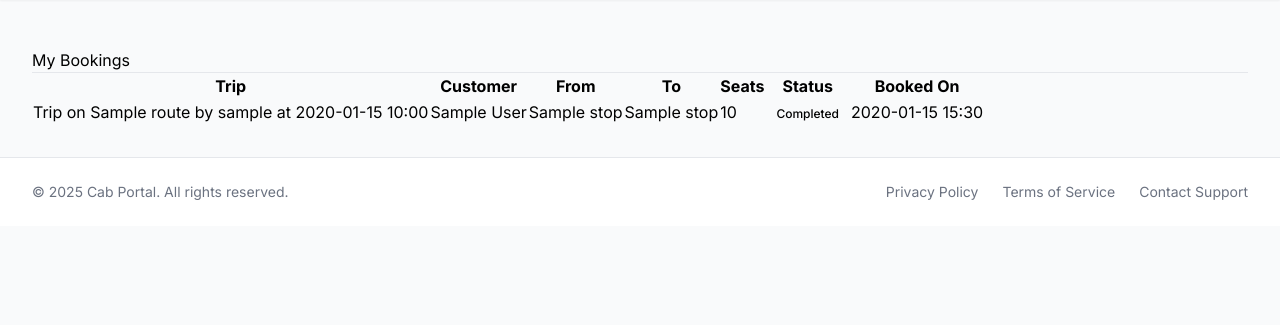
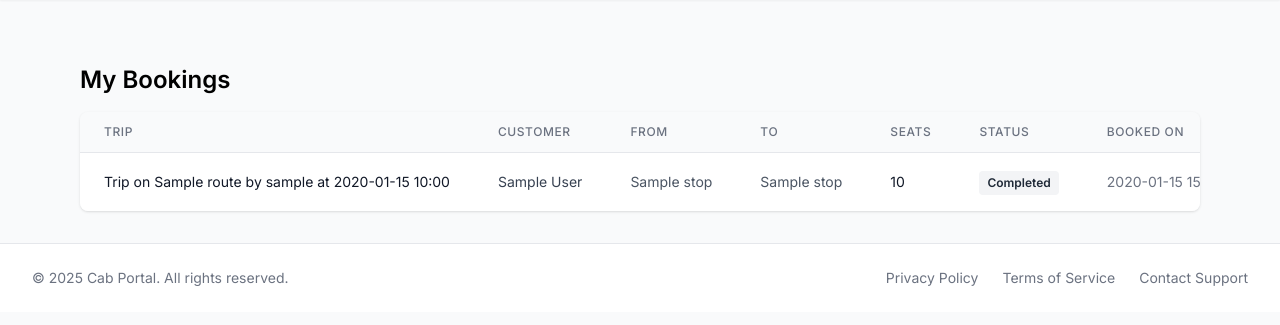
Before and after one commit to Ashutosh1910/cabportal, a Django app: page /vendor-bookings/ in a window 1280 px wide. Shown: the part 149-474 px from the top of the page. Run offline with Django 4.2, Linux system fonts and the light colour scheme; a user stored in the database is signed in; tables that the repository leaves empty hold one stand-in row (values such as "Sample post"); some libraries are stand-ins or nearby versions.

Commit message:
added cab flow2

```diff
--- a/main/templates/main/vendor_bookings.html
+++ b/main/templates/main/vendor_bookings.html
@@ -1,40 +1,50 @@
 {% extends 'main/base.html' %}
 
 {% block content %}
-<div class="container mt-4">
-    <h2>My Bookings</h2>
-    <hr>
+<div class="max-w-6xl mx-auto mt-8 px-4">
+    <div class="flex items-center justify-between mb-4">
+        <h2 class="text-2xl font-semibold">My Bookings</h2>
+    </div>
+
     {% if bookings %}
-        <table class="table table-striped table-hover">
-            <thead class="thead-dark">
+    <div class="overflow-x-auto bg-white rounded-lg shadow">
+        <table class="min-w-full divide-y divide-gray-200">
+            <thead class="bg-gray-50">
                 <tr>
-                    <th>Trip</th>
-                    <th>Customer</th>
-                    <th>From</th>
-                    <th>To</th>
-                    <th>Seats</th>
-                    <th>Status</th>
-                    <th>Booked On</th>
+                    <th class="px-6 py-3 text-left text-xs font-medium text-gray-500 uppercase tracking-wider">Trip</th>
+                    <th class="px-6 py-3 text-left text-xs font-medium text-gray-500 uppercase tracking-wider">Customer</th>
+                    <th class="px-6 py-3 text-left text-xs font-medium text-gray-500 uppercase tracking-wider">From</th>
+                    <th class="px-6 py-3 text-left text-xs font-medium text-gray-500 uppercase tracking-wider">To</th>
+                    <th class="px-6 py-3 text-left text-xs font-medium text-gray-500 uppercase tracking-wider">Seats</th>
+                    <th class="px-6 py-3 text-left text-xs font-medium text-gray-500 uppercase tracking-wider">Status</th>
+                    <th class="px-6 py-3 text-left text-xs font-medium text-gray-500 uppercase tracking-wider">Booked On</th>
                 </tr>
             </thead>
-            <tbody>
+            <tbody class="bg-white divide-y divide-gray-200">
                 {% for booking in bookings %}
-                    <tr>
-                        <td>{{ booking.trip }}</td>
-                        <td>{{ booking.customer.name }}</td>
-                        <td>{{ booking.start_stop.stop.name }}</td>
-                        <td>{{ booking.end_stop.stop.name }}</td>
-                        <td>{{ booking.seats }}</td>
-                        <td><span class="badge badge-{{ booking.status|lower }}">{{ booking.get_status_display }}</span></td>
-                        <td>{{ booking.booking_time|date:"Y-m-d H:i" }}</td>
-                    </tr>
+                <tr class="hover:bg-gray-50">
+                    <td class="px-6 py-4 whitespace-nowrap text-sm text-gray-900">{{ booking.trip }}</td>
+                    <td class="px-6 py-4 whitespace-nowrap text-sm text-gray-700">{{ booking.customer.name }}</td>
+                    <td class="px-6 py-4 whitespace-nowrap text-sm text-gray-600">{{ booking.start_stop.stop.name }}</td>
+                    <td class="px-6 py-4 whitespace-nowrap text-sm text-gray-600">{{ booking.end_stop.stop.name }}</td>
+                    <td class="px-6 py-4 whitespace-nowrap text-sm text-gray-900">{{ booking.seats }}</td>
+                    <td class="px-6 py-4 whitespace-nowrap">
+                        {% if booking.status == 'CONFIRMED' %}
+                            <span class="inline-flex items-center px-2 py-1 rounded text-xs font-semibold bg-green-100 text-green-800">{{ booking.get_status_display }}</span>
+                        {% elif booking.status == 'COMPLETED' %}
+                            <span class="inline-flex items-center px-2 py-1 rounded text-xs font-semibold bg-gray-100 text-gray-800">{{ booking.get_status_display }}</span>
+                        {% else %}
+                            <span class="inline-flex items-center px-2 py-1 rounded text-xs font-semibold bg-yellow-100 text-yellow-800">{{ booking.get_status_display }}</span>
+                        {% endif %}
+                    </td>
+                    <td class="px-6 py-4 whitespace-nowrap text-sm text-gray-500">{{ booking.booking_time|date:"Y-m-d H:i" }}</td>
+                </tr>
                 {% endfor %}
             </tbody>
         </table>
+    </div>
     {% else %}
-        <div class="alert alert-info" role="alert">
-            You have no bookings yet.
-        </div>
+    <div class="mt-6 bg-white rounded-lg shadow p-6 text-gray-600">You have no bookings yet.</div>
     {% endif %}
 </div>
 {% endblock %}
```
Also changed, not shown: main/admin.py (+17 -0 lines).
